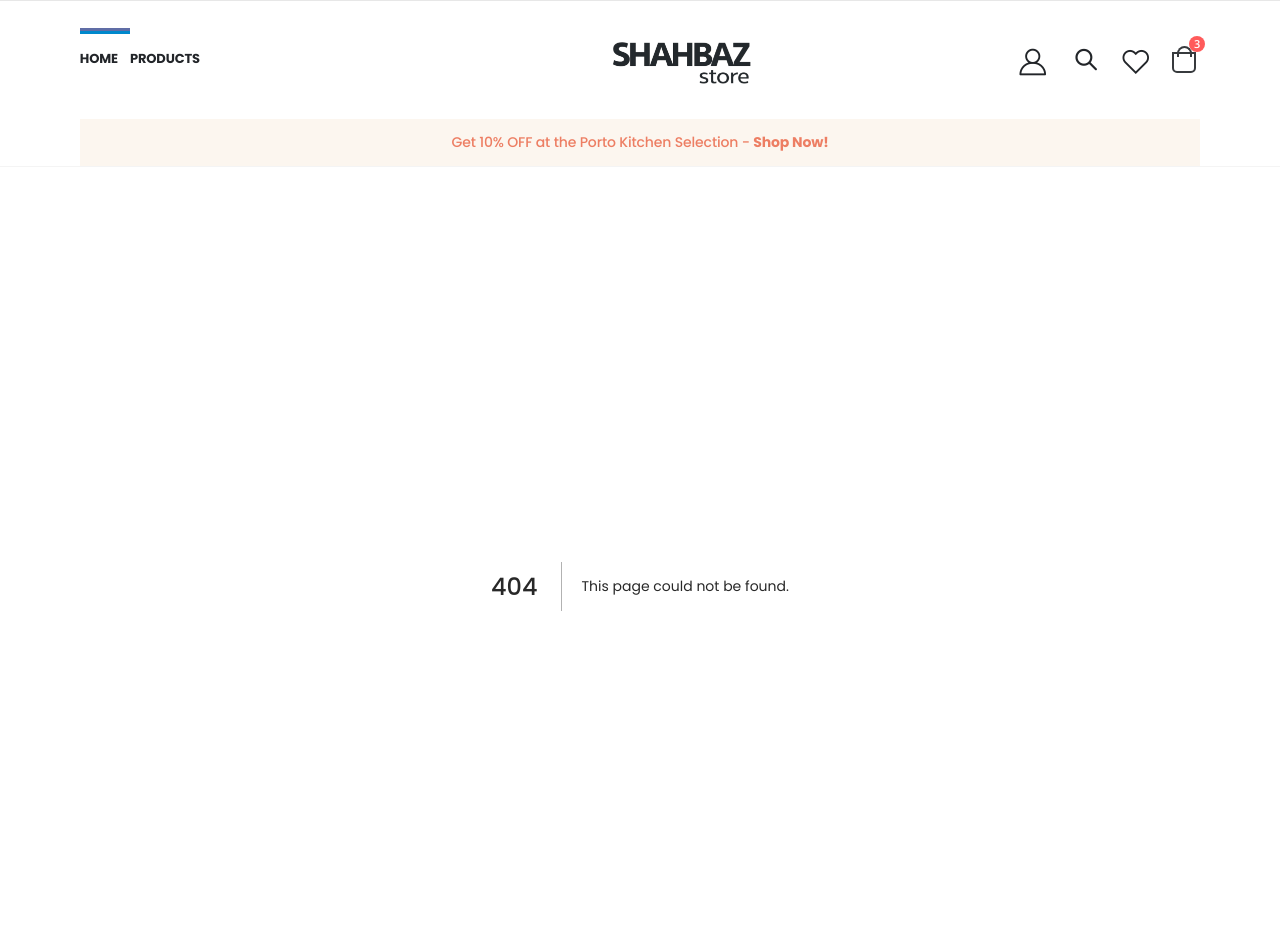
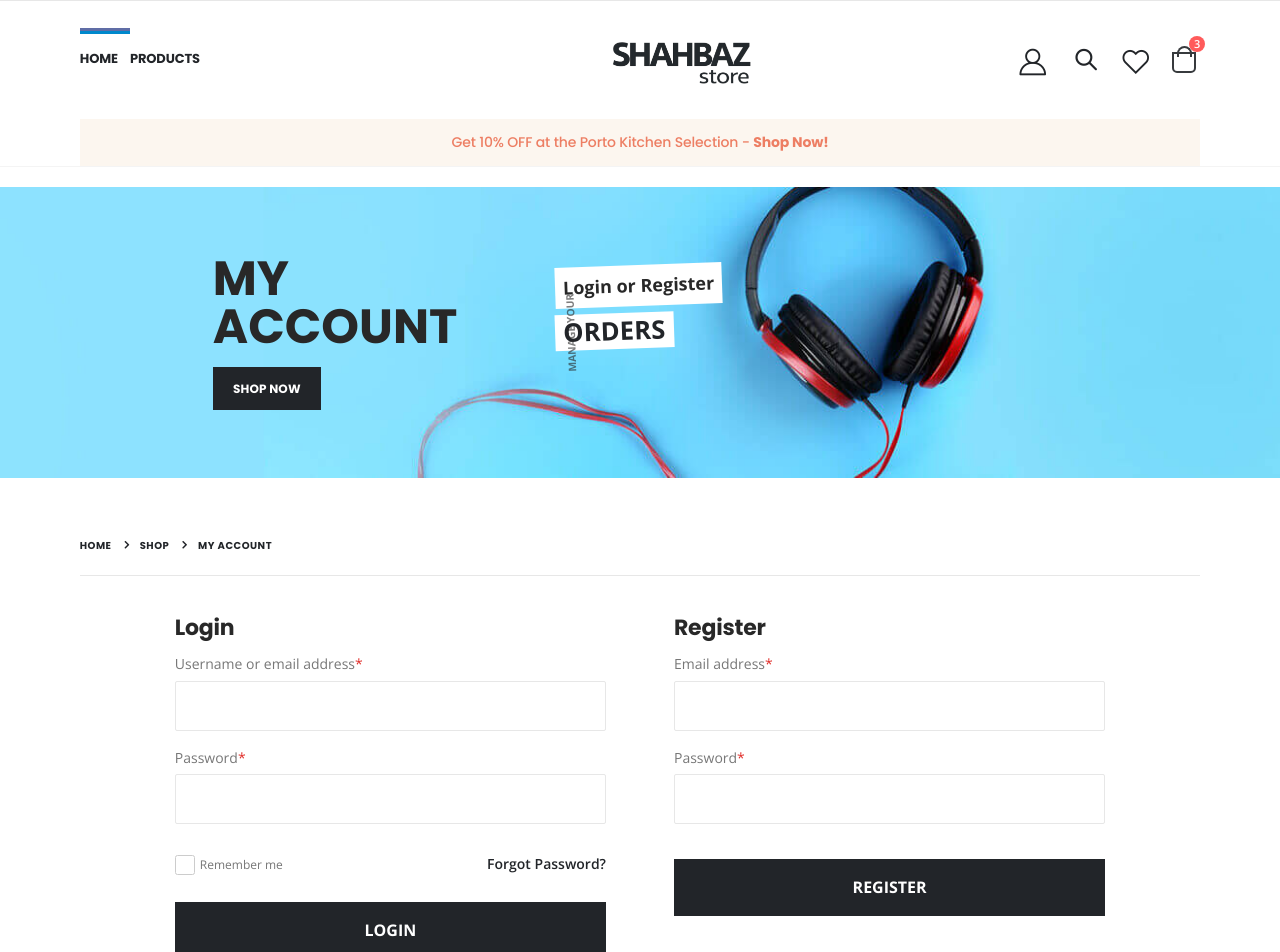
Before and after one commit to ahmadkamrans/shahbaz-store, a Next.js app in the folder frontend/: page /login in a window 1280 px wide. Before the commit this address had no page. Shown: the top 952 px of the page. Built offline with nearby package versions, Linux system fonts and the light colour scheme.

Commit message:
Refactor product and wishlist pages for enhanced user experience. Updated page titles and button text for clarity, and redesigned wishlist header with a new category banner. Improved breadcrumb navigation for easier navigation.

```diff
--- /dev/null
+++ b/frontend/app/login/page.tsx
@@ -0,0 +1,153 @@
+"use client";
+
+import Link from "next/link";
+
+export default function LoginPage() {
+  return (
+    <main className="main">
+      <div className="category-banner-container bg-gray">
+        <div
+          className="category-banner banner text-uppercase"
+          style={{
+            background:
+              "no-repeat 60%/cover url('/assets/images/banners/banner-top.jpg')",
+          }}
+        >
+          <div className="container position-relative">
+            <div className="row">
+              <div className="pl-lg-5 pb-5 pb-md-0 col-md-5 col-xl-4 col-lg-4 offset-1">
+                <h3>
+                  My<br></br>Account
+                </h3>
+                <Link href="/products" className="btn btn-dark">
+                  Shop Now
+                </Link>
+              </div>
+              <div className="pl-lg-3 col-md-4 offset-md-0 offset-1 pt-3">
+                <div className="coupon-sale-content">
+                  <h4 className="m-b-1 coupon-sale-text bg-white text-transform-none">
+                    Login or Register
+                  </h4>
+                  <h5 className="mb-2 coupon-sale-text d-block ls-10 p-0">
+                    <i className="ls-0">Manage your</i>
+                    <b className="text-dark"> orders</b>
+                  </h5>
+                </div>
+              </div>
+            </div>
+          </div>
+        </div>
+      </div>
+
+      <div className="container login-container">
+        <nav aria-label="breadcrumb" className="breadcrumb-nav">
+          <ol className="breadcrumb">
+            <li className="breadcrumb-item">
+              <Link href="/">Home</Link>
+            </li>
+            <li className="breadcrumb-item">
+              <Link href="/products">Shop</Link>
+            </li>
+            <li className="breadcrumb-item active" aria-current="page">
+              My Account
+            </li>
+          </ol>
+        </nav>
+
+        <div className="row">
+          <div className="col-lg-10 mx-auto">
+            <div className="row">
+              <div className="col-md-6">
+                <div className="heading mb-1">
+                  <h2 className="title">Login</h2>
+                </div>
+
+                <form action="#" onSubmit={(e) => e.preventDefault()}>
+                  <label htmlFor="login-email">
+                    Username or email address
+                    <span className="required">*</span>
+                  </label>
+                  <input
+                    type="email"
+                    className="form-input form-wide"
+                    id="login-email"
+                    required
+                  />
+
+                  <label htmlFor="login-password">
+                    Password
+                    <span className="required">*</span>
+                  </label>
+                  <input
+                    type="password"
+                    className="form-input form-wide"
+                    id="login-password"
+                    required
+                  />
+
+                  <div className="form-footer">
+                    <div className="custom-control custom-checkbox mb-0">
+                      <input
+                        type="checkbox"
+                        className="custom-control-input"
+                        id="lost-password"
+                      />
+                      <label className="custom-control-label mb-0" htmlFor="lost-password">
+                        Remember me
+                      </label>
+                    </div>
+
+                    <Link
+                      href="/forgot-password"
+                      className="forget-password text-dark form-footer-right"
+                    >
+                      Forgot Password?
+                    </Link>
+                  </div>
+                  <button type="submit" className="btn btn-dark btn-md w-100">
+                    LOGIN
+                  </button>
+                </form>
+              </div>
+              <div className="col-md-6">
+                <div className="heading mb-1">
+                  <h2 className="title">Register</h2>
+                </div>
+
+                <form action="#" onSubmit={(e) => e.preventDefault()}>
+                  <label htmlFor="register-email">
+                    Email address
+                    <span className="required">*</span>
+                  </label>
+                  <input
+                    type="email"
+                    className="form-input form-wide"
+                    id="register-email"
+                    required
+                  />
+
+                  <label htmlFor="register-password">
+                    Password
+                    <span className="required">*</span>
+                  </label>
+                  <input
+                    type="password"
+                    className="form-input form-wide"
+                    id="register-password"
+                    required
+                  />
+
+                  <div className="form-footer mb-2">
+                    <button type="submit" className="btn btn-dark btn-md w-100 mr-0">
+                      Register
+                    </button>
+                  </div>
+                </form>
+              </div>
+            </div>
+          </div>
+        </div>
+      </div>
+    </main>
+  );
+}
```
